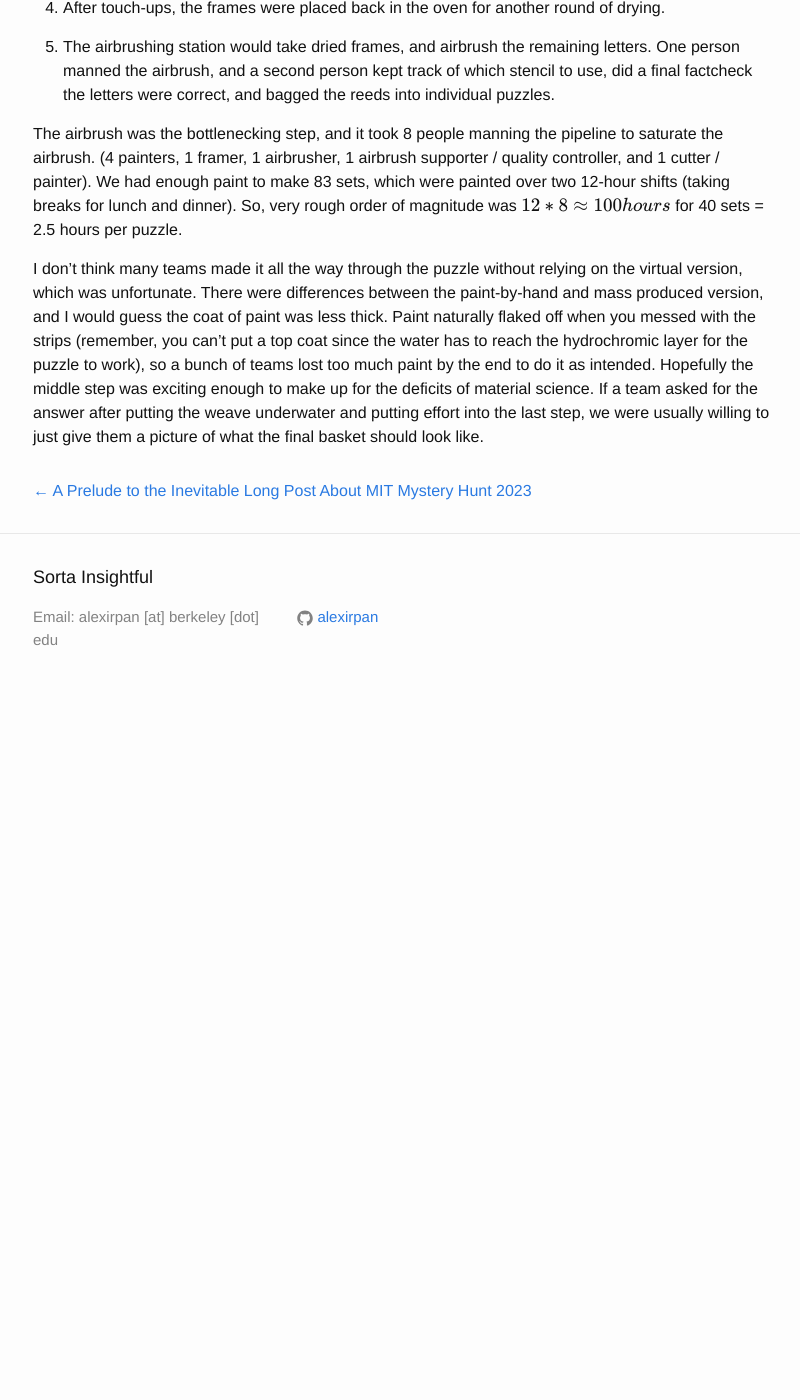
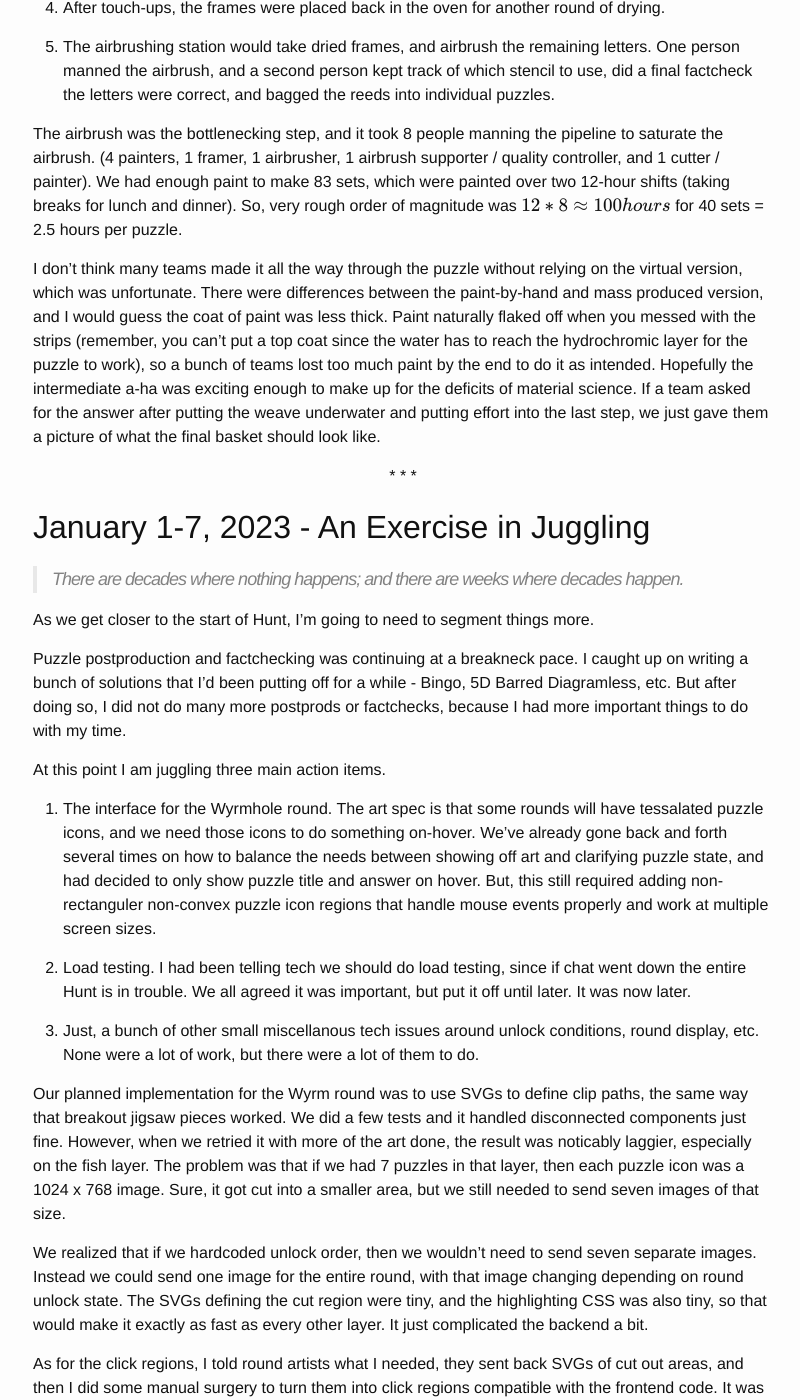
Before and after one commit to alexirpan/alexirpan.github.io, a Jekyll site: the page built from _posts/2023-02-06-mh-2023.markdown, in a window 1280 px wide and 1400 px high, scrolled down 60222 px. Shown: the whole window, without its empty margins (237-1037 px from the left). Built offline with Jekyll 4.4.1, drawn with Linux system fonts in a browser that asks for light colours; nearby versions of some CDN libraries; formulas are drawn with MathJax 3; before the commit the page ends 60933 px from its top, so only the background shows below that; some of the changed text lies outside the part shown.

Commit message:
Some more progress

```diff
--- a/_posts/2023-02-06-mh-2023.markdown
+++ b/_posts/2023-02-06-mh-2023.markdown
@@ -2528,7 +2528,55 @@ I don't think many teams made it all the way through the puzzle without relying
 was unfortunate. There were differences between the paint-by-hand and mass produced version, and I would guess
 the coat of paint was less thick. Paint naturally flaked off when you messed with the strips (remember,
 you can't put a top coat since the water has to reach the hydrochromic layer for the puzzle to work), so a bunch
-of teams lost too much paint by the end to do it as intended. Hopefully the middle step was exciting enough
+of teams lost too much paint by the end to do it as intended. Hopefully the intermediate a-ha was exciting enough
 to make up for the deficits of material science. If a team asked for the answer after putting the weave
-underwater and putting effort into the last step, we were usually willing to just give them a picture of
-what the final basket should look like.
+underwater and putting effort into the last step, we just gave them a picture of what the final basket
+should look like.
+
+\* \* \*
+{: .centered }
+
+
+January 1-7, 2023 - An Exercise in Juggling
+------------------------------------------------------------------------------------------
+
+> There are decades where nothing happens; and there are weeks where decades happen.
+
+As we get closer to the start of Hunt, I'm going to need to segment things more.
+
+Puzzle postproduction and factchecking was continuing at a breakneck pace. I caught up on writing a bunch
+of solutions that I'd been putting off for a while - Bingo, 5D Barred Diagramless, etc. But after doing so,
+I did not do many more postprods or factchecks, because I had more important things to do with my time.
+
+At this point I am juggling three main action items.
+
+1. The interface for the Wyrmhole round. The art spec is that some rounds will have tessalated puzzle
+icons, and we need those icons to do something on-hover. We've already gone back and forth several times
+on how to balance the needs between showing off art and clarifying puzzle state, and had decided to
+only show puzzle title and answer on hover. But, this still required adding non-rectanguler non-convex puzzle
+icon regions that handle mouse events properly and work at multiple screen sizes.
+
+2. Load testing. I had been telling tech we should do load testing, since if chat went down the
+entire Hunt is in trouble. We all agreed it was important, but put it off until later. It was now later.
+
+3. Just, a bunch of other small miscellanous tech issues around unlock conditions, round display, etc. None
+were a lot of work, but there were a lot of them to do.
+
+Our planned implementation for the Wyrm round was to use SVGs to define clip paths, the same way that
+breakout jigsaw pieces worked. We did a few tests and it handled disconnected components just fine. However,
+when we retried it with more of the art done, the result was noticably laggier, especially on the fish layer.
+The problem was that if we had 7 puzzles in that layer, then each puzzle icon was a 1024 x 768 image. Sure, it
+got cut into a smaller area, but we still needed to send seven images of that size.
+
+We realized that if we hardcoded unlock order, then we wouldn't need to send seven separate images. Instead
+we could send one image for the entire round, with that image changing depending on round unlock state.
+The SVGs defining the cut region were tiny, and the highlighting CSS was also tiny, so that would make it
+exactly as fast as every other layer. It just complicated the backend a bit.
+
+As for the click regions, I told round artists what I needed, they sent back SVGs of cut out areas, and
+then I did some manual surgery to turn them into click regions compatible with the frontend code. It was
+incredibly tedious chasing down all the visual bugs, but I was responsible for the Wyrm tech implementation
+and somewhere along the way it had turned into my baby and I was going to be damned if we didn't pull it off.
+
+The number of pull requests getting sent and merged was rising at a ridiculous rate, and the reason was
+because we were doing a full hunt speedrun at the last team meeting before Mystery Hunt.
```
